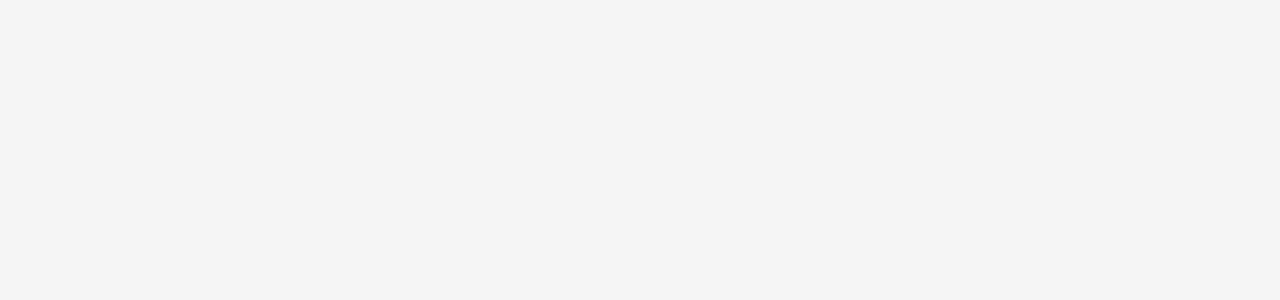
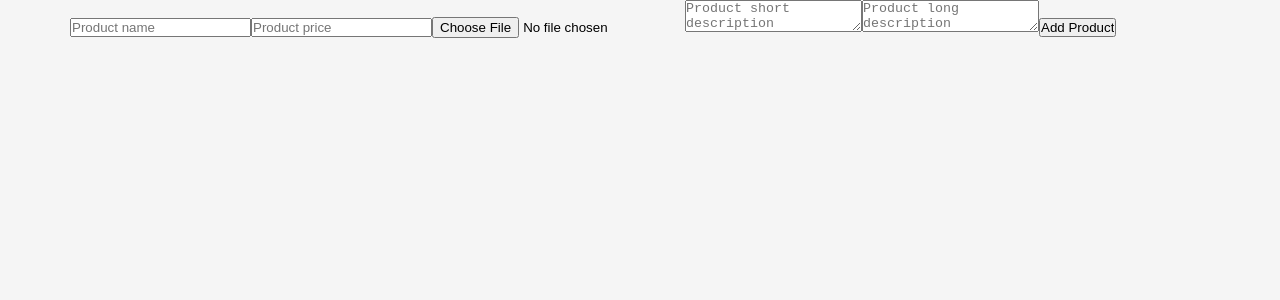
Before and after one commit to M7mdQashqesh/aq-store, a React (Vite) app: page /addProduct in a window 1280 px wide. Before the commit this address had no page. Shown: the top 300 px of the page. Built offline with nearby package versions, Linux system fonts and the light colour scheme.

Commit message:
try to create firebase and firestore

```diff
--- a/package.json
+++ b/package.json
@@ -15,6 +15,7 @@
     "@emotion/styled": "^11.13.5",
     "@mui/icons-material": "^6.1.9",
     "@mui/material": "^6.1.9",
+    "firebase": "^11.3.0",
     "prop-types": "^15.8.1",
     "react": "^18.3.1",
     "react-dom": "^18.3.1",
--- a/src/App.jsx
+++ b/src/App.jsx
@@ -6,6 +6,7 @@ import Contact from "./pages/contact/Contact";
 import Cart from "./pages/cart/Cart";
 import Checkout from "./pages/checkout/Checkout";
 import ProductDetail from "./pages/productDetail/ProductDetail";
+import AddProduct from "./pages/addProduct/AddProduct";
 
 function App() {
   return (
@@ -18,6 +19,7 @@ function App() {
           <Route path="/cart" element={<Cart />} />
           <Route path="/cart/checkout" element={<Checkout />} />
           <Route path="/product/:id" element={<ProductDetail />} />
+          <Route path="addProduct" element={<AddProduct />} />
         </Routes>
       </BrowserRouter>
     </>
--- /dev/null
+++ b/src/firebase.js
@@ -0,0 +1,19 @@
+import { initializeApp } from "firebase/app";
+import { getFirestore } from "firebase/firestore";
+
+const firebaseConfig = {
+  apiKey: import.meta.env.REACT_APP_apiKey,
+  authDomain: import.meta.env.REACT_APP_authDomain,
+  projectId: import.meta.env.REACT_APP_projectId,
+  storageBucket: import.meta.env.REACT_APP_storageBucket,
+  messagingSenderId: import.meta.env.REACT_APP_messagingSenderId,
+  appId: import.meta.env.REACT_APP_appId,
+};
+
+// Initialize Firebase
+const app = initializeApp(firebaseConfig);
+
+// Initialize Firestore
+const db = getFirestore(app);
+
+export { db };
--- /dev/null
+++ b/src/pages/addProduct/AddProduct.jsx
@@ -0,0 +1,137 @@
+import "./addProduct.css";
+import { useRef, useState } from "react";
+import { db } from "../../firebase";
+import { addDoc, collection } from "firebase/firestore";
+import { getStorage, ref, uploadBytes, getDownloadURL } from "firebase/storage";
+
+const AddProduct = () => {
+  const [productName, setProductName] = useState("");
+  const [productPrice, setProductPrice] = useState("");
+  const [productImage, setProductImage] = useState(null);
+  const [productShortDescription, setProductShortDescription] = useState("");
+  const [productLongDescription, setProductLongDescription] = useState("");
+  const [error, setError] = useState("");
+  const [loading, setLoading] = useState(false);
+  const fileInputRef = useRef(null);
+
+  const clearFields = () => {
+    setProductName("");
+    setProductPrice("");
+    setProductImage(null);
+    setProductShortDescription("");
+    setProductLongDescription("");
+    fileInputRef.current.value = ""; // إعادة تعيين حقل الصورة
+    setError("");
+  };
+
+  const validateForm = () => {
+    if (!productName.trim()) {
+      setError("Product name is required.");
+      return false;
+    }
+    if (!productPrice || isNaN(productPrice) || parseFloat(productPrice) <= 0) {
+      setError("Product price must be a positive number.");
+      return false;
+    }
+    if (!productImage) {
+      setError("Product image is required.");
+      return false;
+    }
+    if (!productShortDescription.trim()) {
+      setError("Product short description is required.");
+      return false;
+    }
+    if (!productLongDescription.trim()) {
+      setError("Product long description is required.");
+      return false;
+    }
+
+    setError("");
+    return true;
+  };
+
+  const handleSubmit = async (e) => {
+    e.preventDefault();
+
+    if (!validateForm()) {
+      return;
+    }
+
+    setLoading(true);
+    try {
+      let imageUrl = "";
+      if (productImage) {
+        // تحميل الصورة إلى Firebase Storage
+        const storage = getStorage();
+        const storageRef = ref(storage, `products/${productImage.name}`);
+        await uploadBytes(storageRef, productImage);
+        imageUrl = await getDownloadURL(storageRef); // الحصول على رابط الصورة
+      }
+      // إضافة منتج جديد إلى مجموعة "products" في Firestore
+      const docRef = await addDoc(collection(db, "products"), {
+        name: productName,
+        price: parseFloat(productPrice),
+        image: imageUrl,
+        shortDescription: productShortDescription,
+        longDescription: productLongDescription,
+      });
+      console.log("Product added with ID: ", docRef.id);
+      // مسح الحقول بعد الإضافة
+      clearFields();
+      alert("Product added successfully!");
+    } catch (error) {
+      console.log("Error adding product:", error);
+      setError("An error occurred while adding the product.");
+      alert("An error occurred while adding the product.");
+    } finally {
+      setLoading(false);
+    }
+  };
+
+  return (
+    <div className="add-product-page">
+      <div className="container">
+        <form onSubmit={handleSubmit}>
+          <input
+            type="text"
+            placeholder="Product name"
+            value={productName}
+            onChange={(e) => setProductName(e.target.value)}
+          />
+          <input
+            type="number"
+            placeholder="Product price"
+            value={productPrice}
+            onChange={(e) => setProductPrice(e.target.value)}
+          />
+          <input
+            type="file"
+            onChange={(e) => setProductImage(e.target.files[0])}
+            ref={fileInputRef}
+          />
+          <textarea
+            placeholder="Product short description"
+            value={productShortDescription}
+            onChange={(e) => setProductShortDescription(e.target.value)}
+          />
+          <textarea
+            placeholder="Product long description"
+            value={productLongDescription}
+            onChange={(e) => setProductLongDescription(e.target.value)}
+          />
+
+          {/* عرض رسالة الخطأ */}
+          {error && <p className="error-message">{error}</p>}
+
+          <input
+            type="submit"
+            value={loading ? "Adding..." : "Add Product"}
+            disabled={loading}
+          />
+        </form>
+      </div>
+    </div>
+  );
+};
+
+export default AddProduct;
```
Also changed, not shown: src/components/sidebar/Sidebar.jsx (added, +9 -0 lines), src/components/sidebar/sidebar.css (added), src/pages/addProduct/addProduct.css (added), 2 other files (tests, documents, lock files or other folders).
